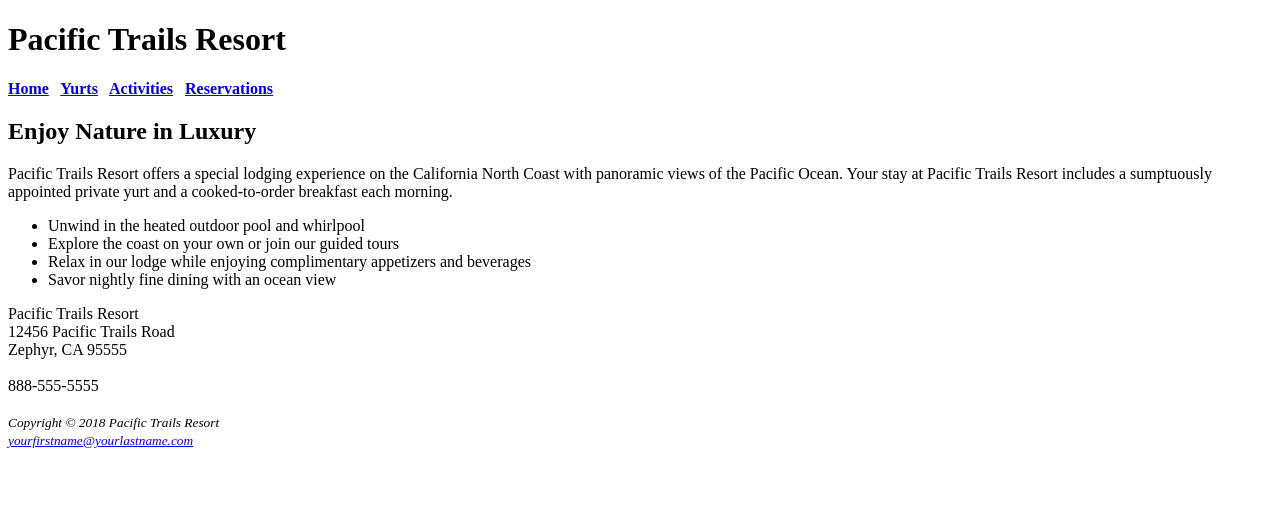
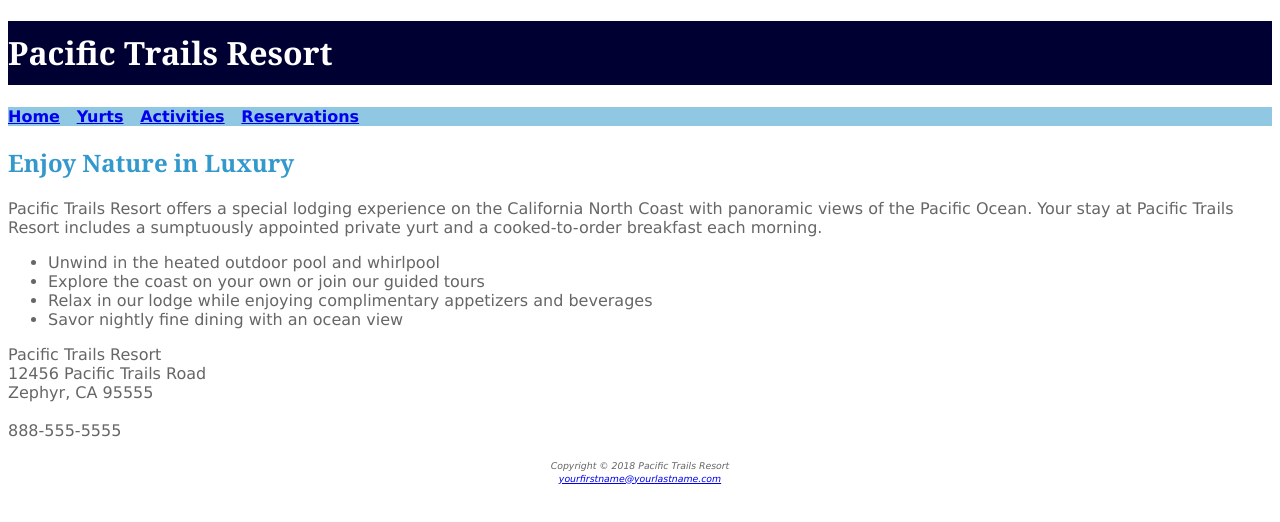
Before and after one commit to 420n13la/ptrstepbystep-Chloedunwoody, a plain HTML site: page index.html in a window 1280 px wide. Drawn offline with Linux system fonts and the light colour scheme.

Commit message:
Update index.html

```diff
--- a/index.html
+++ b/index.html
@@ -4,12 +4,16 @@
 	<head>
 	<title>Pacific Trails Resort</title>
 	<meta charset="utf-8">
+	<link href="pacific.css" rel="stylesheet">
 	</head>
 
 	<body>
+	<div id= "wrapper">
 
 		<header>
+		<div id="homeheader">
 			<h1>Pacific Trails Resort</h1>
+		</div>
 		</header>
 
 		<nav>
@@ -49,7 +53,7 @@
 				</i>
 			</small>
 		</footer>
-
+		</div>
 	</body>
 
 </html>
```
